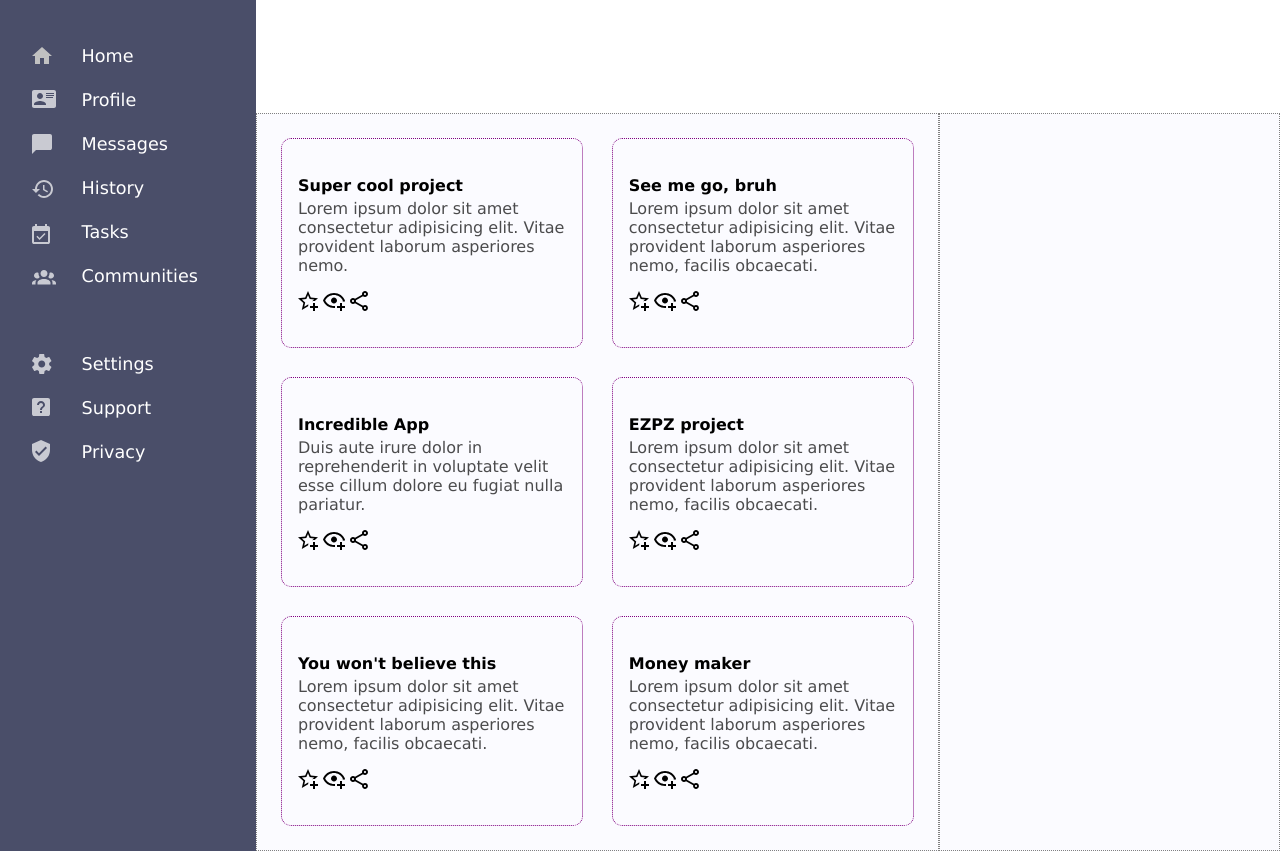
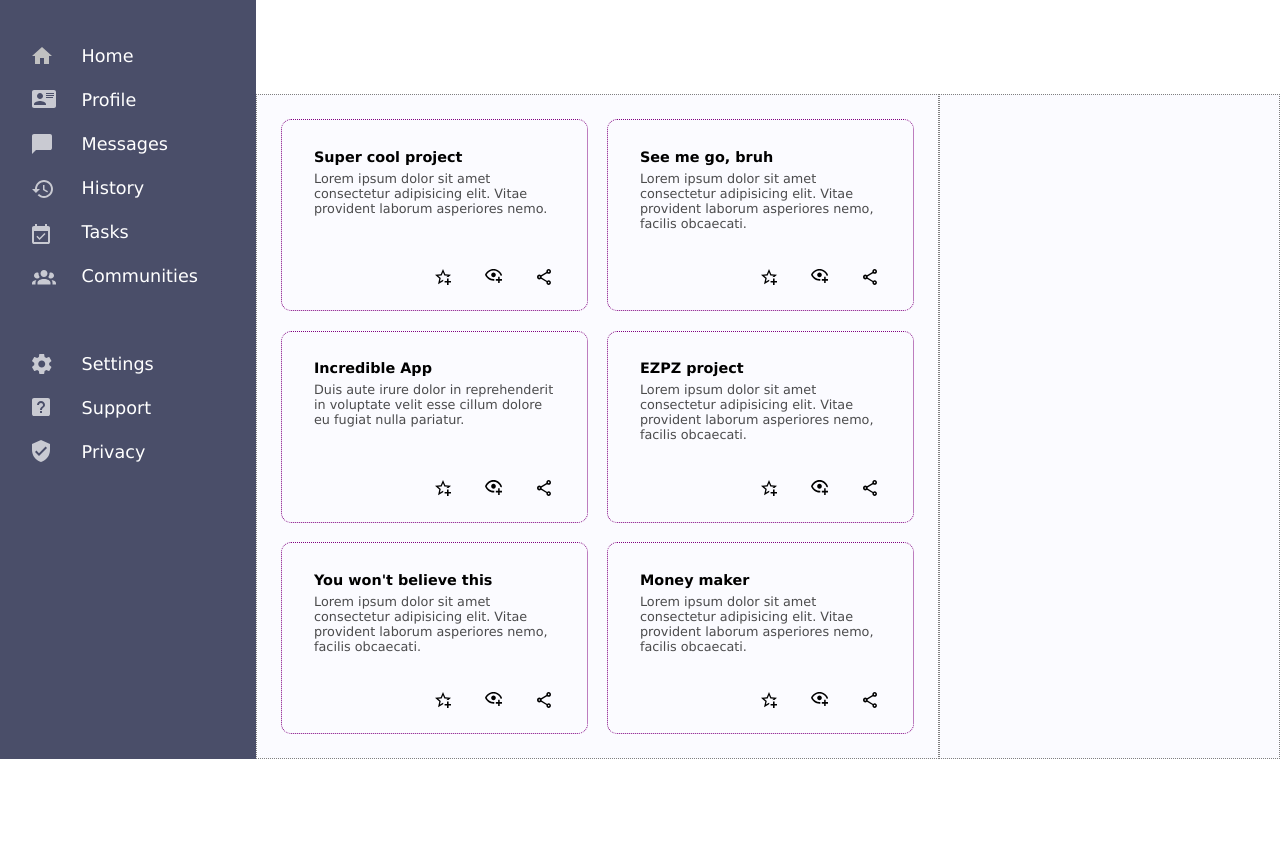
Before and after one commit to xvekii/admin-dashboard, a plain HTML site: page index.html in a window 1280 px wide. Shown: the part 72-923 px from the top of the page. After the commit the page ends 831 px from the top, so only its background shows below. Drawn offline with Linux system fonts and the light colour scheme.

Commit message:
Edit project card styles, adjust padding, sizing

```diff
--- a/styles.css
+++ b/styles.css
@@ -90,7 +90,7 @@ a {
   display: grid;
   grid-template-columns: 1fr 1fr;
   grid-template-rows: 1fr 1fr 1fr;
-  gap: 1.8rem;
+  gap: 1.2rem;
 }
 
 .projects-container, .ann-trend-container {
@@ -102,15 +102,32 @@ a {
   background-color: #FBFBFF;
   border: 1px dotted purple;
   border-radius: 10px;
-  padding: 1rem;
-
+  padding: 0.6rem 2rem;
 }
 
 .project-card p {
  margin-top: 0;
  color: #000000b3;
+ font-size: 0.8rem;
+}
+
+.project-card p:nth-of-type(1) {
+  display: flex;
+  justify-content: flex-end;
+  gap: 30px;
 }
 
 .project-card h4 {
-  margin-bottom: 4px;
+  margin-bottom: 6px;
+  font-size: 0.9rem;
 }
+
+.proj-card-inner-div {
+  height: 120px;
+}
+
+.project-card img {
+  width: 80%;
+  height: auto;
+
+}
```
